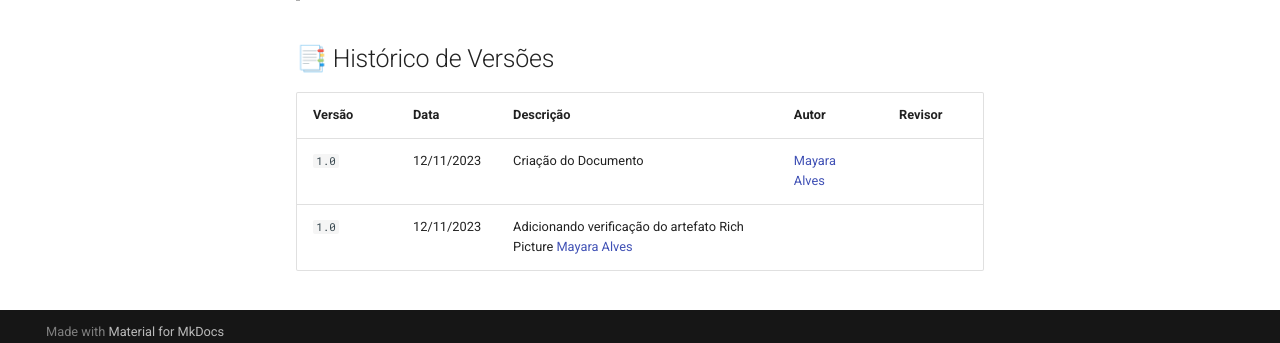
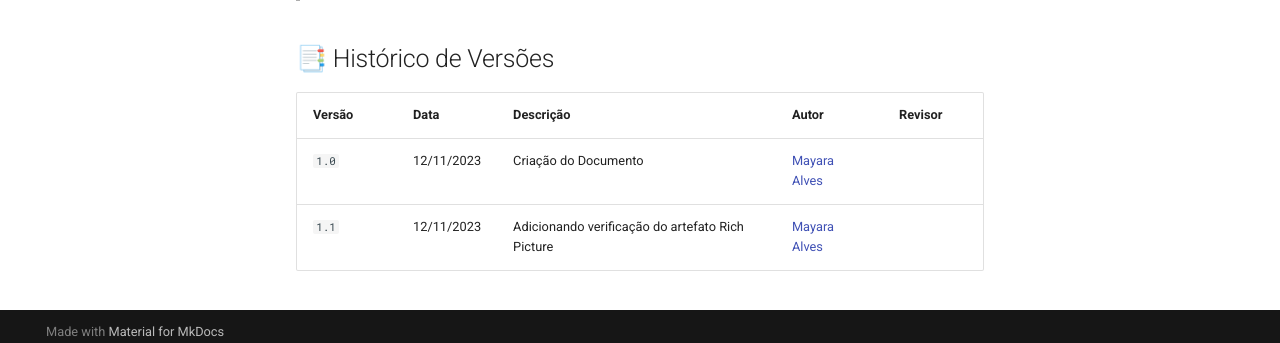
Before and after one commit to Requisitos-de-Software/2023.2-Carteira_Digital_de_Transito, an MkDocs documentation site: the page built from docs/verificacao/planejamento/richPicure.md, in a window 1280 px wide and 900 px high, scrolled down 1888 px. Shown: the part 545-888 px from the top of the window. Built offline with MkDocs 1.6.1 and Material for MkDocs 9.7.7, drawn with Linux system fonts in a browser that asks for light colours.

Commit message:
Update richPicure.md

```diff
--- a/docs/verificacao/planejamento/richPicure.md
+++ b/docs/verificacao/planejamento/richPicure.md
@@ -97,4 +97,4 @@ De maneira geral o artefato apresenta uma boa qualidade, uma boa formatação e
 | Versão | Data       | Descrição                                       | Autor                                          | Revisor                                      |
 | ------ | ---------- | ----------------------------------------------- | -----------------------------------------------| ---------------------------------------------|
 | `1.0`  | 12/11/2023 | Criação do Documento | [Mayara Alves](https://github.com/Mayara-tech)  |  |
-| `1.0`  | 12/11/2023 | Adicionando verificação do artefato Rich Picture [Mayara Alves](https://github.com/Mayara-tech)  |  |
+| `1.1`  | 12/11/2023 | Adicionando verificação do artefato Rich Picture   | [Mayara Alves](https://github.com/Mayara-tech) |
```
